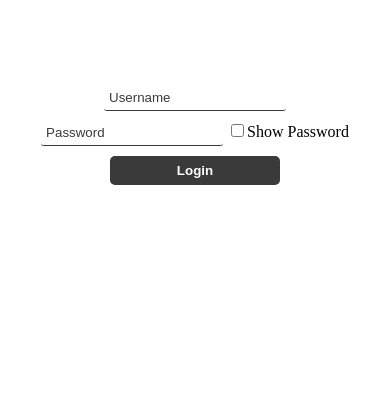
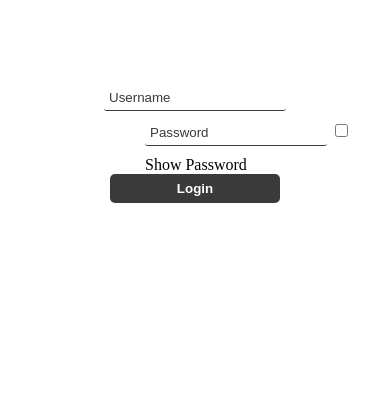
Before and after one commit to moakem/moakem.github.io, a PHP site: page /Login.html in a window 390 px wide. Shown: the part 304-724 px from the top of the page. Run offline with PHP 8.4, Linux system fonts and the light colour scheme.

Commit message:
Add files via upload

```diff
--- a/Login.html
+++ b/Login.html
@@ -80,7 +80,7 @@
 		    <br>
 		    <form id="login-form" method="post">
 		    	<div><input type="text" name="username" id="username-field" class="login-form-field" placeholder="Username"></div>
-		      <div id="passwordLine"><input type="password" name="password" id="password-field" class="login-form-field" placeholder="Password">
+		      <div style="margin-left: 125px;"><input type="password" name="password" id="password-field" class="login-form-field" placeholder="Password">
 		      <input type="checkbox" onclick="myFunction()">Show Password</div>
 		      <button type="submit" id="login-form-submit">Login</button>
 		    </form>
--- a/Mockups-Styling.css
+++ b/Mockups-Styling.css
@@ -214,10 +214,6 @@ li.selected:hover{
 	text-decoration: underline;
 }
 
-#passwordLine{
-        margin-left: 125px;
-}
-
 @media screen and (max-width: 805px) {
 	#colors{
 		width:100%;
@@ -231,8 +227,5 @@ li.selected:hover{
 	svg{
 		margin-top:20px;
 	}
-	#passwordLine{
-        margin-left: 0px;
-	}
 
 }
```
